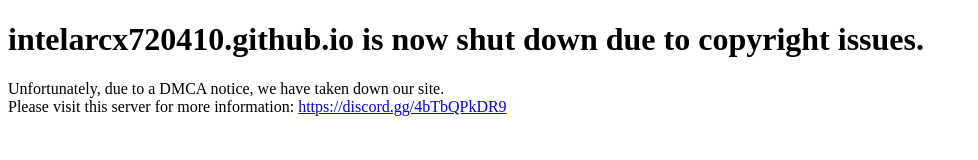
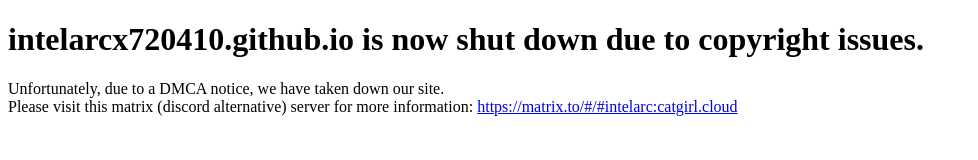
Before and after one commit to intelarcx720410/intelarcx720410.github.io, a plain HTML site: page index.html in a window 1280 px wide. Shown: the whole page, without its empty margins (0-978 px from the left). Drawn offline with Linux system fonts and the light colour scheme.

Commit message:
Update index.html

```diff
--- a/index.html
+++ b/index.html
@@ -6,7 +6,7 @@
 
 Unfortunately, due to a DMCA notice, we have taken down our site. <br />
 
-Please visit this server for more information: <a href="https://discord.gg/4bTbQPkDR9">https://discord.gg/4bTbQPkDR9</a>
+Please visit this matrix (discord alternative) server for more information: <a href="https://matrix.to/#/#intelarc:catgirl.cloud">https://matrix.to/#/#intelarc:catgirl.cloud</a>
 </body>
 
 </html>
```
